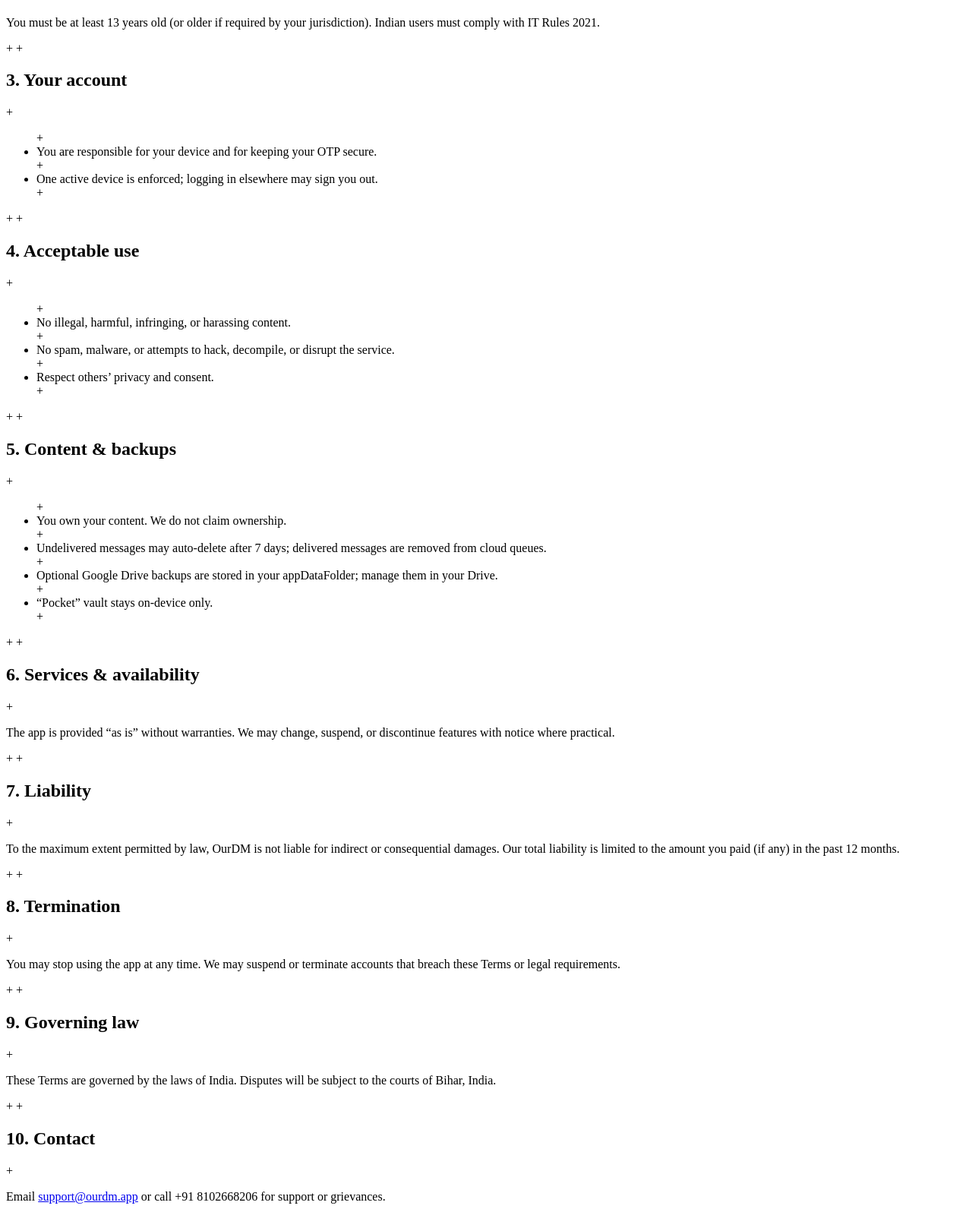
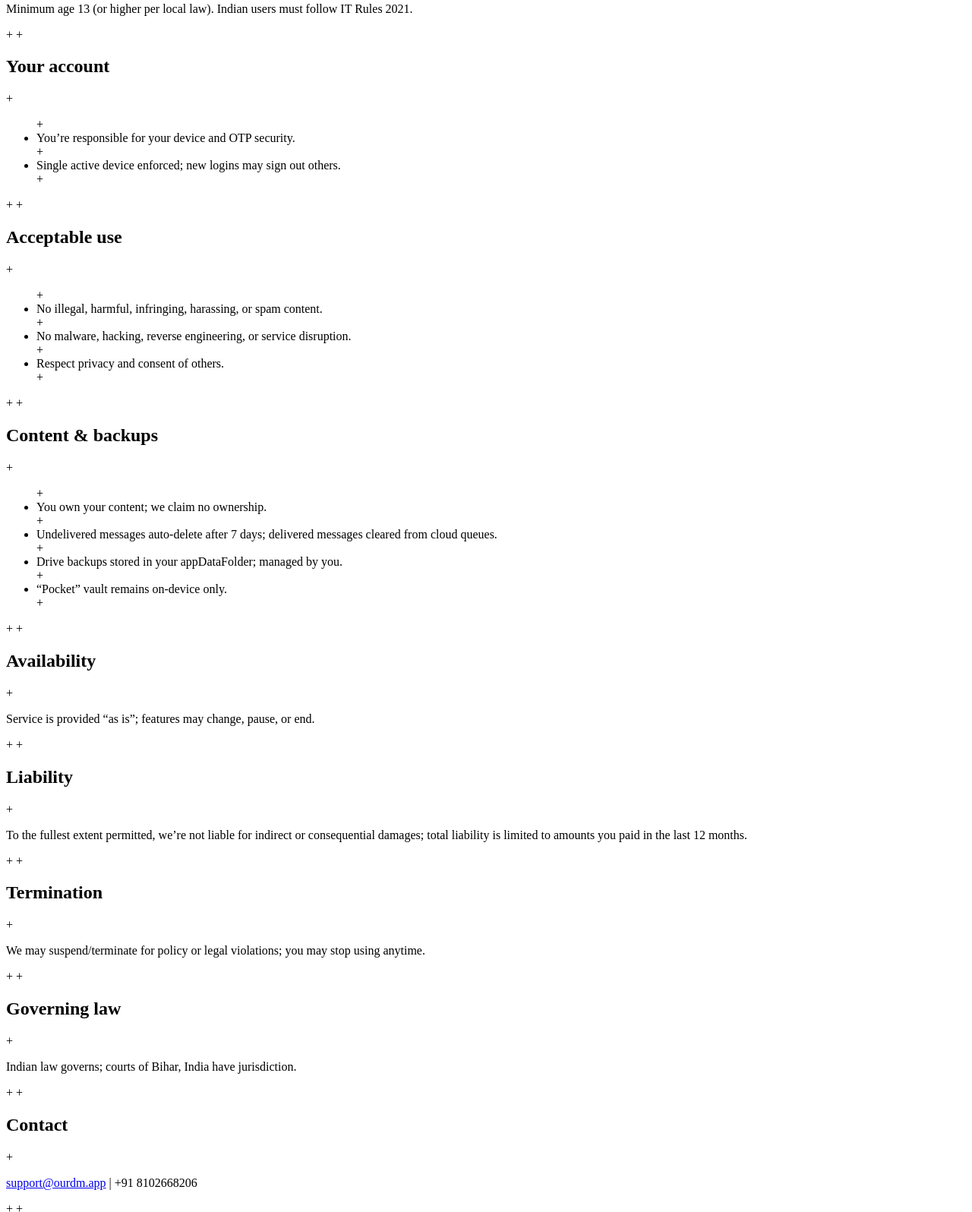
Before and after one commit to AllRounderBoy7/ourdm.app, a plain HTML site: page terms.html in a window 1280 px wide. Shown: the part 443-2039 px from the top of the page at 76% size. Drawn offline with Linux system fonts and the light colour scheme.

Commit message:
Add terms of service HTML file
Formatted and updated terms of service for clarity and consistency.

```diff
--- a/terms.html
+++ b/terms.html
@@ -1,8 +1,4 @@
-diff --git a/c:\Users\SAMEER KHAN\Downloads\ourdm-platform-feature-overview (2)\terms.html b/c:\Users\SAMEER KHAN\Downloads\ourdm-platform-feature-overview (2)\terms.html
-new file mode 100644
---- /dev/null
-+++ b/c:\Users\SAMEER KHAN\Downloads\ourdm-platform-feature-overview (2)\terms.html
-@@ -0,0 +1,59 @@
+
 +<!DOCTYPE html>
 +<html lang="en">
 +<head>
@@ -19,46 +15,46 @@ new file mode 100644
 +  <h1>OurDM Terms of Service</h1>
 +  <p class="meta">Last updated: February 27, 2026</p>
 +
-+  <h2>1. Acceptance</h2>
-+  <p>By using OurDM you agree to these Terms and the Privacy Policy. If you do not agree, do not use the app.</p>
++  <h2>Acceptance</h2>
++  <p>By using OurDM you agree to these Terms and the Privacy Policy.</p>
 +
-+  <h2>2. Eligibility</h2>
-+  <p>You must be at least 13 years old (or older if required by your jurisdiction). Indian users must comply with IT Rules 2021.</p>
++  <h2>Eligibility</h2>
++  <p>Minimum age 13 (or higher per local law). Indian users must follow IT Rules 2021.</p>
 +
-+  <h2>3. Your account</h2>
++  <h2>Your account</h2>
 +  <ul>
-+    <li>You are responsible for your device and for keeping your OTP secure.</li>
-+    <li>One active device is enforced; logging in elsewhere may sign you out.</li>
++    <li>You’re responsible for your device and OTP security.</li>
++    <li>Single active device enforced; new logins may sign out others.</li>
 +  </ul>
 +
-+  <h2>4. Acceptable use</h2>
++  <h2>Acceptable use</h2>
 +  <ul>
-+    <li>No illegal, harmful, infringing, or harassing content.</li>
-+    <li>No spam, malware, or attempts to hack, decompile, or disrupt the service.</li>
-+    <li>Respect others’ privacy and consent.</li>
++    <li>No illegal, harmful, infringing, harassing, or spam content.</li>
++    <li>No malware, hacking, reverse engineering, or service disruption.</li>
++    <li>Respect privacy and consent of others.</li>
 +  </ul>
 +
-+  <h2>5. Content & backups</h2>
++  <h2>Content & backups</h2>
 +  <ul>
-+    <li>You own your content. We do not claim ownership.</li>
-+    <li>Undelivered messages may auto-delete after 7 days; delivered messages are removed from cloud queues.</li>
-+    <li>Optional Google Drive backups are stored in your appDataFolder; manage them in your Drive.</li>
-+    <li>“Pocket” vault stays on-device only.</li>
++    <li>You own your content; we claim no ownership.</li>
++    <li>Undelivered messages auto-delete after 7 days; delivered messages cleared from cloud queues.</li>
++    <li>Drive backups stored in your appDataFolder; managed by you.</li>
++    <li>“Pocket” vault remains on-device only.</li>
 +  </ul>
 +
-+  <h2>6. Services & availability</h2>
-+  <p>The app is provided “as is” without warranties. We may change, suspend, or discontinue features with notice where practical.</p>
++  <h2>Availability</h2>
++  <p>Service is provided “as is”; features may change, pause, or end.</p>
 +
-+  <h2>7. Liability</h2>
-+  <p>To the maximum extent permitted by law, OurDM is not liable for indirect or consequential damages. Our total liability is limited to the amount you paid (if any) in the past 12 months.</p>
++  <h2>Liability</h2>
++  <p>To the fullest extent permitted, we’re not liable for indirect or consequential damages; total liability is limited to amounts you paid in the last 12 months.</p>
 +
-+  <h2>8. Termination</h2>
-+  <p>You may stop using the app at any time. We may suspend or terminate accounts that breach these Terms or legal requirements.</p>
++  <h2>Termination</h2>
++  <p>We may suspend/terminate for policy or legal violations; you may stop using anytime.</p>
 +
-+  <h2>9. Governing law</h2>
-+  <p>These Terms are governed by the laws of India. Disputes will be subject to the courts of Bihar, India.</p>
++  <h2>Governing law</h2>
++  <p>Indian law governs; courts of Bihar, India have jurisdiction.</p>
 +
-+  <h2>10. Contact</h2>
-+  <p>Email <a href="mailto:support@ourdm.app">support@ourdm.app</a> or call +91 8102668206 for support or grievances.</p>
++  <h2>Contact</h2>
++  <p><a href="mailto:support@ourdm.app">support@ourdm.app</a> | +91 8102668206</p>
 +</body>
 +</html>
```
